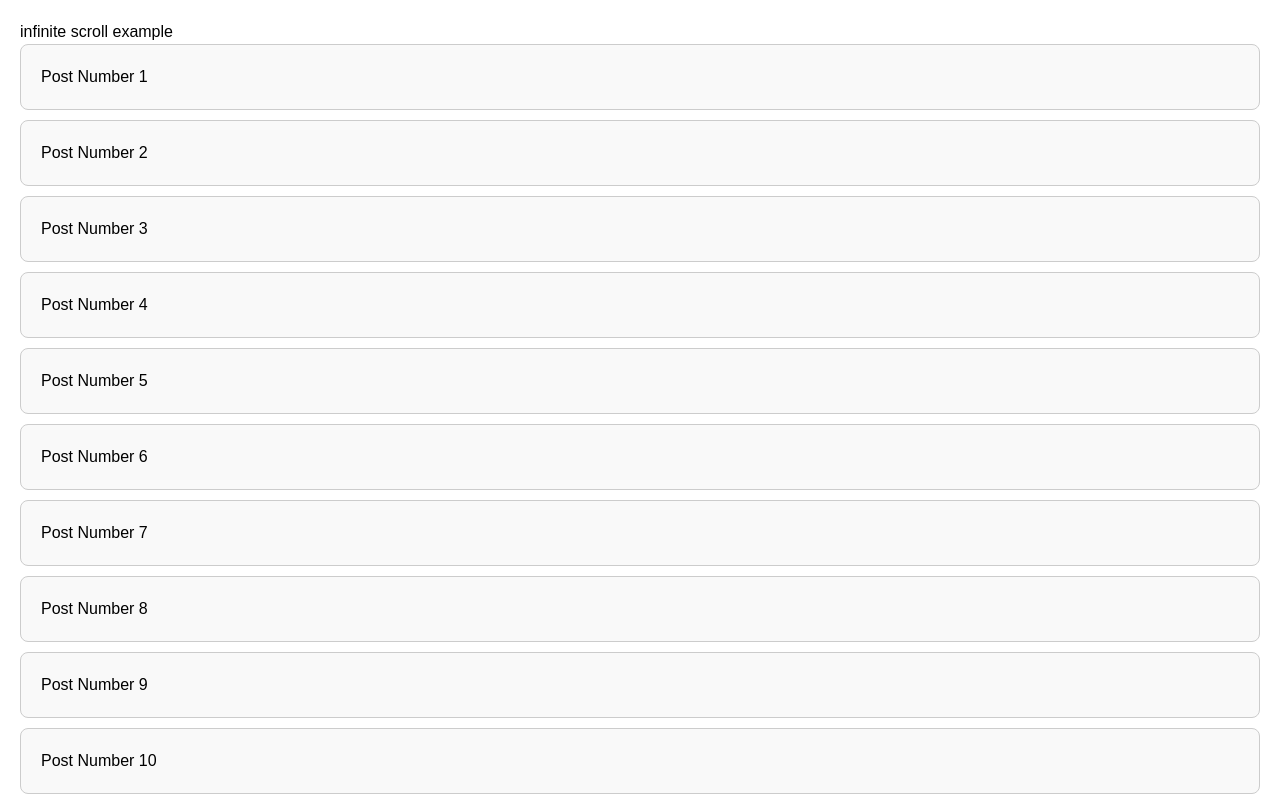
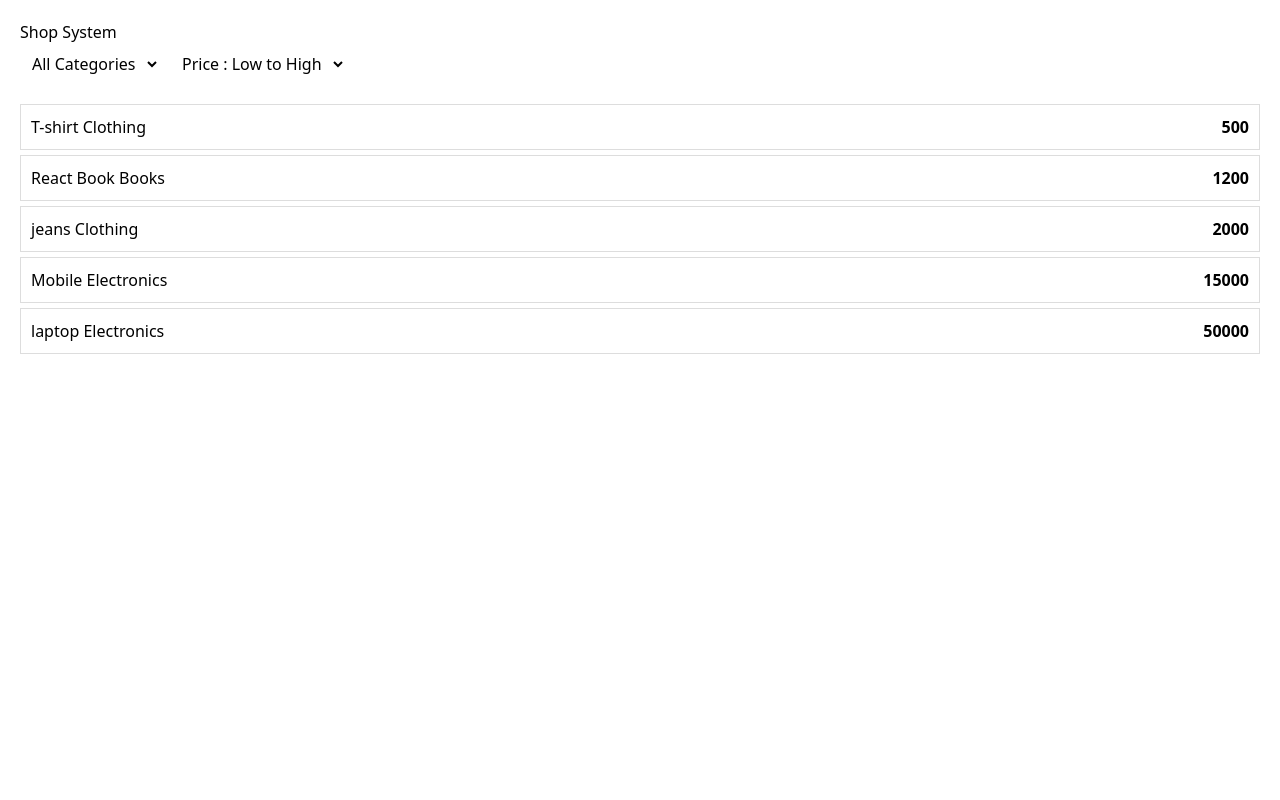
Before and after one commit to SOHIL-MOHAMMAD/ReactProject, a React (Vite) app: page / in a window 1280 px wide. Shown: the top 800 px of the page. Built offline with nearby package versions, Linux system fonts and the light colour scheme.

Commit message:
debounceing and filterSort

```diff
--- a/src/App.tsx
+++ b/src/App.tsx
@@ -3,7 +3,9 @@
 //import DigitalClock from "./Components/DigitalClock"
 //import Calculator from "./Components/Calculator"
 //import Quotes from "./Components/Quotes"
-import Infinite from "./Components/Infinite"
+//import Infinite from "./Components/Infinite"
+//import SearchWithDebouncing from "./Components/SearchWithDebouncing"
+import FilterSort from "./Components/FilterSort"
 const App = () => {
   return (
     <div>
@@ -12,7 +14,9 @@ const App = () => {
      {/* <DigitalClock/>*/}
      {/* <Calculator/> */}
      {/* <Quotes/> */}
-     <Infinite/>
+     {/* <Infinite/> */}
+     {/* <SearchWithDebouncing/> */}
+    <FilterSort/>
     </div>
   )
 }
--- /dev/null
+++ b/src/Components/FilterSort.tsx
@@ -0,0 +1,84 @@
+import { useMemo, useState } from "react";
+
+interface Product {
+  id : number;
+  name:string;
+  categories : "Electronics" | "Clothing" | "Books";
+  price : number
+}
+
+const allProduct :  Product[] = [
+  {id :1, name:"laptop",categories:"Electronics",price:50000},
+  {id :2, name:"T-shirt",categories:"Clothing",price:500},
+  {id :3, name:"React Book",categories:"Books",price:1200},
+  {id :4, name:"Mobile",categories:"Electronics",price:15000},
+  {id :5, name:"jeans",categories:"Clothing",price:2000},
+]
+
+const FilterSort = () => {
+  const [selectedCategories, SetSelectedCategories] = useState<string>("All");
+  const [sortOrder, setSortOrder] = useState<string>("low-to-high");
+
+  const processData = useMemo(()=>{
+    let data = [...allProduct];
+
+    if(selectedCategories !== "All"){
+      data = data.filter((item)=> item.categories === selectedCategories)
+    }
+    data.sort((a,b)=>{
+      if(sortOrder === "low-to-high"){
+        return a.price - b.price;
+      } else if(sortOrder === "high-to-low"){
+        return b.price - a.price;
+      } else if(sortOrder === "name-asc"){
+        return a.name.localeCompare(b.name)
+      }
+      return 0;
+    });
+    return data;
+  },[selectedCategories,sortOrder])
+  return (
+    <div style={{padding:"20px"}}>
+      <h1>Shop System</h1>
+      <div style={{marginBottom:"20px",display:"flex",gap:"10px"}}>
+        <select name="" id=""
+        onChange={(e)=>SetSelectedCategories(e.target.value)}
+        style={{padding:"8px"}}
+        >
+          <option value="All">All Categories</option>
+          <option value="Electronics">Electronics</option>
+          <option value="Clothing">Clothing</option>
+          <option value="Books">Books</option>
+        </select>
+
+          <select name="" id=""
+        onChange={(e)=>setSortOrder(e.target.value)}
+        style={{padding:"8px"}}
+        >
+          <option value="low-to-high">Price : Low to High</option>
+          <option value="high-to-low">Price High to Low</option>
+          <option value="name-asc">Nmae : A-Z</option>
+        </select>
+      </div>
+
+      <ul style={{listStyle:"none",padding:0}}>
+        {processData.map((product)=>(
+          <li
+          key={product.id}
+          style={{
+            border:"1px solid #ddd",
+            padding:"10px",
+            marginBottom :"5px",
+            display :"flex",
+            justifyContent : "space-between"
+          }}>
+            <span>{product.name} {product.categories}</span>
+            <strong>{product.price}</strong>
+          </li>
+        ))}
+      </ul>
+    </div>
+  )
+}
+
+export default FilterSort
--- /dev/null
+++ b/src/Components/SearchWithDebouncing.tsx
@@ -0,0 +1,74 @@
+import { useEffect, useState } from "react"
+
+const SearchWithDebouncing = () => {
+  const [SearchItem , SetsearchItem] = useState<string>("")
+  const [debounceItem , SetdebounceItem] = useState<string>("")
+   useEffect(()=>{
+    const timeID = setTimeout(()=>{
+      SetdebounceItem(SearchItem)
+    },500)
+
+    return ()=>{
+      clearTimeout(timeID)
+
+    }
+   },[SearchItem])
+
+
+   useEffect(()=>{
+    if(debounceItem){
+      console.log(`API call sent for : ${debounceItem}`)
+    }
+   },[debounceItem])
+  return (
+    <div style={{padding:"20px"}}>
+      <h1>Dcounde search</h1>
+      <input type="text"
+      placeholder="search something..."
+      value={SearchItem}
+      onChange={(e)=>SetsearchItem(e.target.value)}
+      style={{padding:"10px",width:"300px"}} />
+      <p>typing : {SearchItem}</p>
+      <p style={{fontWeight:"bold",color:"green"}}>
+        searching fot : {debounceItem}
+      </p>
+    </div>
+  )
+}
+
+export default SearchWithDebouncing
+
+//  Iske Peeche Ka Logic (Deep Dive)
+// Aapne pichli baar logic pucha tha, iska logic bohot interesting hai. Isme "Cleanup Function" (return () => clearTimeout(...)) hero hai.
+
+// Step-by-step dekhte hain jab user "R-E-A-C-T" type karta hai:
+
+//  1) User ne dabaya 'R':
+
+// > useEffect chala.
+
+// > Timer 1 shuru hua (500ms ka countdown).
+
+// 2) User ne dabaya 'E' (maano 100ms baad):
+
+// > searchTerm change hua -> useEffect fir se trigger hua.
+
+// > Cleanup chala: Isne Timer 1 ko kill kar diya (kyunki abhi 500ms pure nahi hue the). 🔪
+
+// >  Naya Timer 2 shuru hua.
+
+// 3)  User ne dabaya 'A' (fir 100ms baad):
+
+// > Cleanup chala: Isne Timer 2 ko kill kar diya. 🔪
+
+// > Naya Timer 3 shuru hua.
+
+// 4) ... Aise hi chalta rahega jab tak user type karta rahega.
+
+// 5) User type karke ruk gaya:
+
+// > Aakhri Timer (Timer 5) shuru hua.
+
+// >  Ab user ne kuch nahi dabaya, toh cleanup run nahi hua.
+
+// >  500ms pure hue -> setDebouncedTerm chala -> API call gayi. ✅
```
